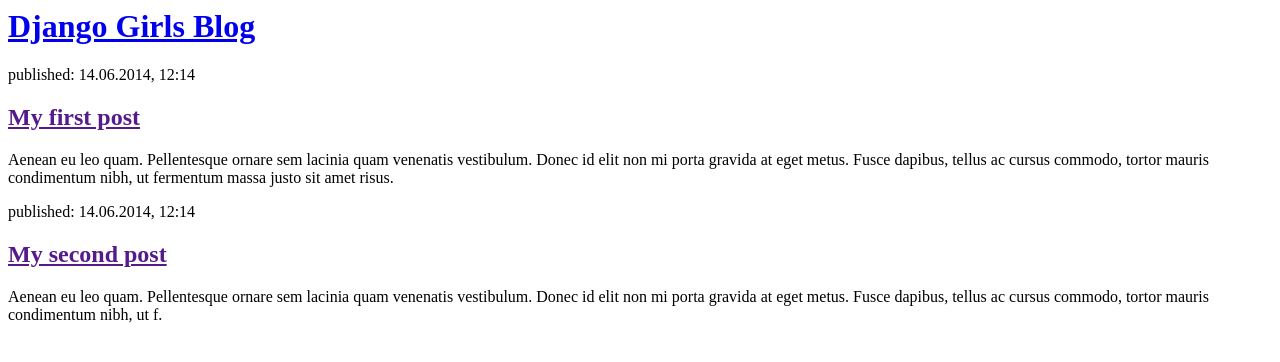
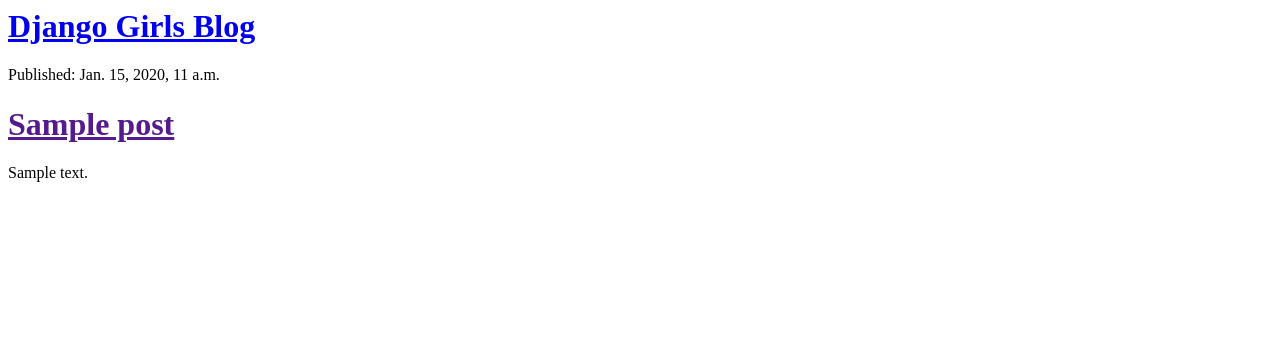
Before and after one commit to evascholten/my-first-blog, a Django app: template blog/templates/blog/post_list.html in a window 1280 px wide. Shown: the top 362 px of the page. Run offline with Django 3.2, Linux system fonts and the light colour scheme; the template is opened without the code that fills it: values that come from a table or form of the project are taken from there, others are empty; tables that the repository leaves empty hold one stand-in row (values such as "Sample post").

Commit message:
Modified templates to display posts from database.

```diff
--- a/blog/models.py
+++ b/blog/models.py
@@ -1,6 +1,7 @@
 from django.db import models
 from django.utils import timezone
 
+# What a Post consists of. We see all these aspects on the admin page (author, title, text, create date and published date)
 
 class Post(models.Model):
     author = models.ForeignKey('auth.User', on_delete=models.CASCADE)
--- a/blog/templates/blog/post_list.html
+++ b/blog/templates/blog/post_list.html
@@ -7,16 +7,14 @@
             <h1><a href="/">Django Girls Blog</a></h1>
         </div>
 
+        <!-- A for loop to display the posts-->
+    {% for post in posts %}
         <div>
-            <p>published: 14.06.2014, 12:14</p>
-            <h2><a href="">My first post</a></h2>
-            <p>Aenean eu leo quam. Pellentesque ornare sem lacinia quam venenatis vestibulum. Donec id elit non mi porta gravida at eget metus. Fusce dapibus, tellus ac cursus commodo, tortor mauris condimentum nibh, ut fermentum massa justo sit amet risus.</p>
+            <p>Published: {{post.published_date}}</p>
+            <h1><a href="">{{post.title}}</a></h1>
+            <P>{{post.text|linebreaksbr}}</P>
         </div>
+    {% endfor %}
 
-        <div>
-            <p>published: 14.06.2014, 12:14</p>
-            <h2><a href="">My second post</a></h2>
-            <p>Aenean eu leo quam. Pellentesque ornare sem lacinia quam venenatis vestibulum. Donec id elit non mi porta gravida at eget metus. Fusce dapibus, tellus ac cursus commodo, tortor mauris condimentum nibh, ut f.</p>
-        </div>
     </body>
 </html>
```
Also changed, not shown: blog/views.py (+13 -1 lines).
